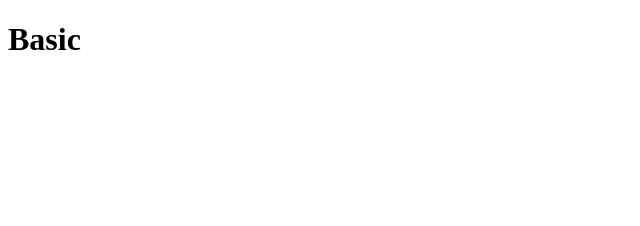
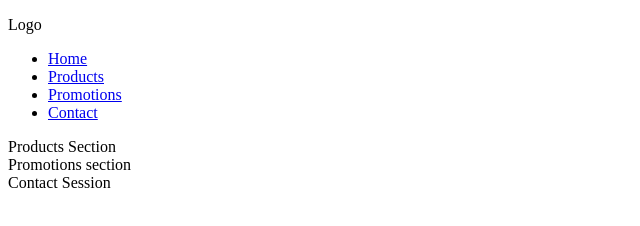
Before and after one commit to misaelvalentim/Menu-with-JavaScript, a plain HTML site: page index.html in a window 1280 px wide. Shown: the whole page, without its empty margins (0-640 px from the left). Drawn offline with Linux system fonts and the light colour scheme.

Commit message:
html preset

```diff
--- a/index.html
+++ b/index.html
@@ -8,6 +8,23 @@
     <link rel="stylesheet" href="dist/style.css">
 </head>
 <body>
-    <h1>Basic</h1>
+    <header id="home" class="header">
+        <nav class="header__nav">
+            <p class="header__logo">Logo</p>
+            <ul class="header__menu">
+                <li class="menu__list"><a href="#home" class="menu__item">Home</a></li>
+                <li class="menu__list"><a href="#products" class="menu__item">Products</a></li>
+                <li class="menu__list"><a href="#promotions" class="menu__item">Promotions</a></li>
+                <li class="menu__list"><a href="#contact" class="menu__item">Contact</a></li>
+            </ul>
+        </nav>
+    </header>
+    <main>
+        <section id="products">Products Section</section>
+        <section id="promotions">Promotions section</section>
+    </main>
+    <footer>
+        <section id="contact">Contact Session</section>
+    </footer>
 </body>
 </html>
```
